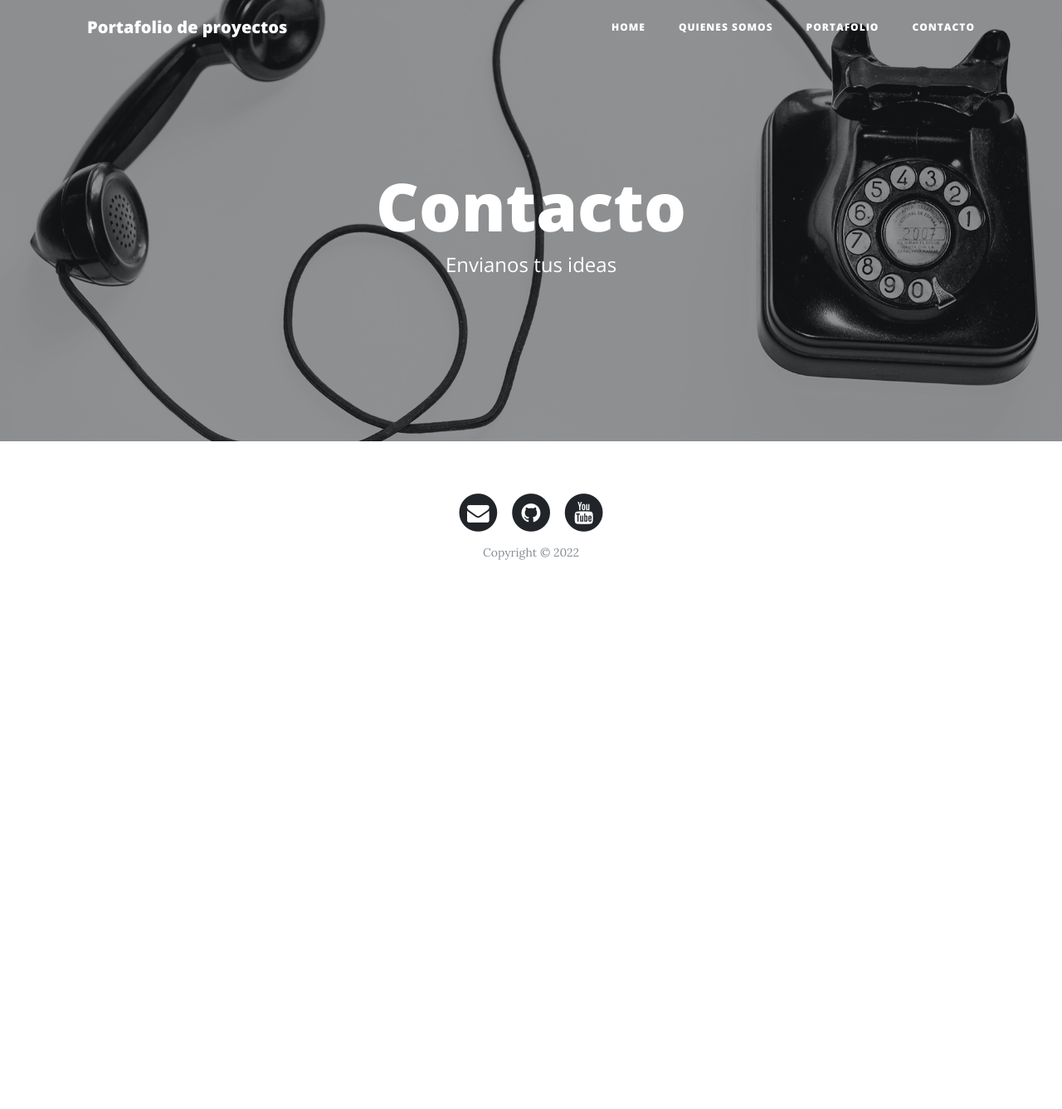
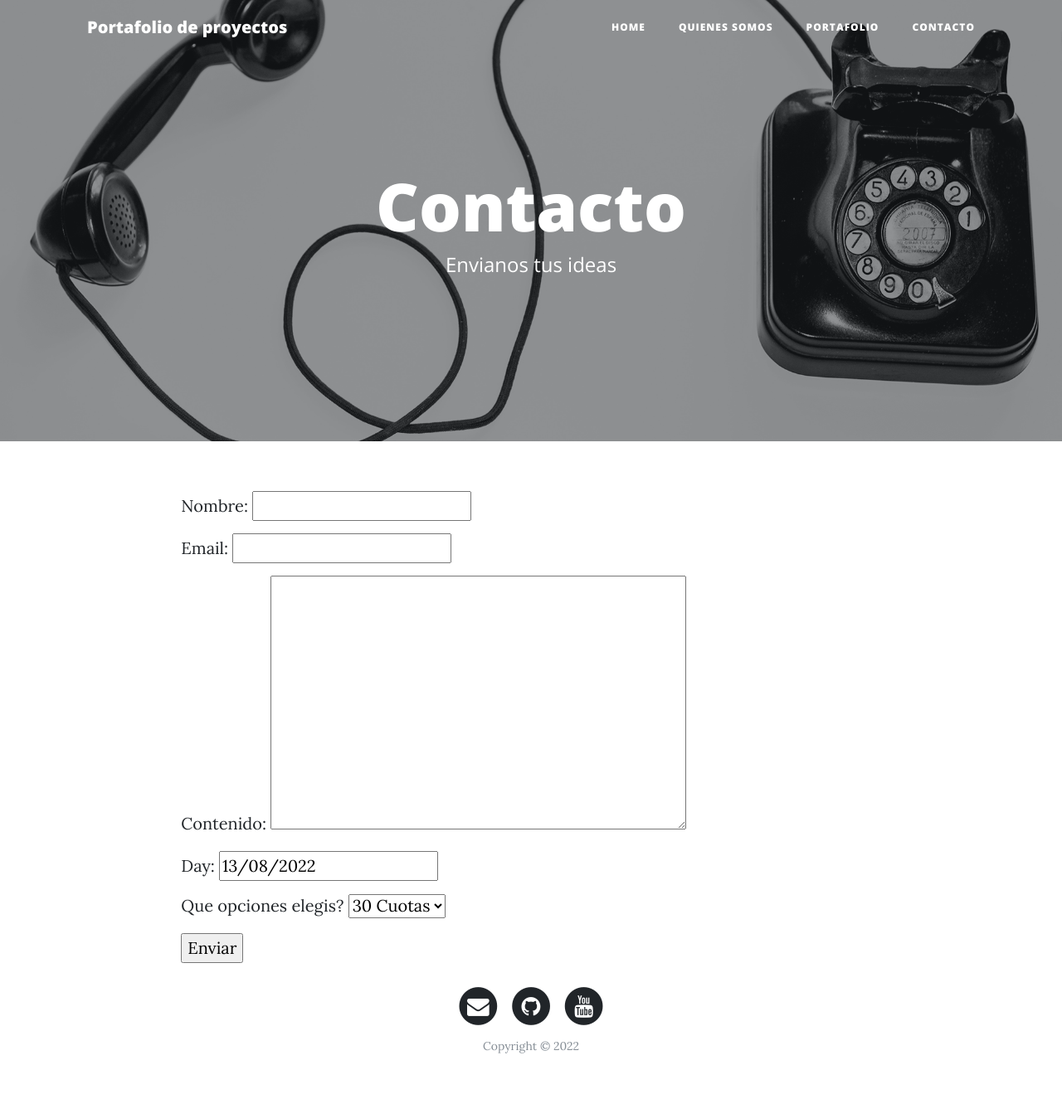
Before and after one commit to NicolasKorzusehec/Mi-Portfolio, a Django app: page /contact/ in a window 1280 px wide. Shown: the whole page at 83% size. Before the commit the page ends 675 px from the top, so only its background shows below. Run offline with Django 4.2, Linux system fonts and the light colour scheme; some libraries are stand-ins or nearby versions.

Commit message:
Desarrollamos el formulario de la page contact

```diff
--- a/primer_proyecto/contact/forms.py
+++ b/primer_proyecto/contact/forms.py
@@ -1,12 +1,19 @@
 from django import forms
-
+from datetime import date
 """ Es parecido a crear un modelo, ya que debemos indicar los campos y su tipo. El nuestro tiene tres:
 
 Nombre: que será una cadena de texto.
 Email: que tiene su propio tipo.
 Contenido: """
 
-class ContactoFrom(forms.Form):
+class ContactoForm(forms.Form):
     name = forms.CharField(label="Nombre", required=True)
     email = forms.EmailField(label="Email", required=True)
     content = forms.CharField(label="Contenido", required=True, widget=forms.Textarea())
+    """ Los campos vienen definidos en el módulo forms y para el nombre se utiliza el atributo label. Por defecto estos campos se renderizan como tags , pero se pueden cambiar estableciendo un tipo de widget, como en el caso el contenido donde queremos mostrar un tag <textarea>. """
+
+    #probamos que pasa si agregamos los campos de fechas y un selector.
+    day = forms.DateField(initial=date.today())
+
+    lista=[('A','30 Cuotas'),  ('B','60 Cuotas'), ('C', '90 Cuotas')]
+    item_lista= forms.CharField(label='Que opciones elegis?', widget=forms.Select(choices=lista))
--- a/primer_proyecto/contact/templates/contact/contact.html
+++ b/primer_proyecto/contact/templates/contact/contact.html
@@ -13,5 +13,38 @@
     <span class="subheading">Envianos tus ideas</span>
 {% endblock %}
 
+
+
 {% block content %}
+<!--Ahora modificamos el block content del template contact.html usando un bloque if que solo se mostrara cuando la vista sea generada con la variable enviado-->
+    {% if enviado %}
+    <div class="col-lg-8 col-md-10 mx-auto">
+
+        <p><b>Gracias {{enviado}} !</b></p>
+        <p><b>Tu mensaje se envio correctamente, en breve nos pondremos en contacto</b></p>
+
+    </div>
+
+
+    {% else %}
+    <div class="row">
+        <div class="col-lg-8 col-md-10 mx-auto">
+        <!-- Formulario de contacto-->
+            <form action="" method="POST">
+                {% csrf_token %}
+                <div class="form-group">
+
+                    <table>
+                        {{form.as_p}}
+                    </table>
+
+                    <input type="submit" value="Enviar" />
+
+                </div>
+
+            </form>
+        <!--{{request.POST}}-->
+        </div>
+    </div>
+    {% endif %}
 {% endblock %}
--- a/primer_proyecto/contact/views.py
+++ b/primer_proyecto/contact/views.py
@@ -1,7 +1,23 @@
 from django.shortcuts import render
+from django.urls import reverse
 import os
+
 
 # Create your views here.
 
+#importamos el modulo donde esta la clase ContactForm
+from .forms import ContactoForm
+
 def contact(request):
-    return render(request, os.path.join("contact","contact.html"))
+    # Se debe crear una instancia de este formulario en la vista 'contact' y enviarla al template
+    contact_form = ContactoForm
+    #validamos que ocurrio una peticion POST
+    if request.method == "POST":
+        #Traemos losdatos enviados
+        contact_form = contact_form(data=request.POST)
+        if contact_form.is_valid():
+            name = request.POST.get("name", "")
+            email = request.POST.get("email", "")
+            content = request.POST.get("content", "")
+            return render(request, os.path.join("contact","contact.html"), {"enviado": name})
+    return render(request, os.path.join("contact","contact.html"), {"form": contact_form})
--- a/primer_proyecto/proyecto_dj/urls.py
+++ b/primer_proyecto/proyecto_dj/urls.py
@@ -41,7 +41,7 @@ urlpatterns = [
 #La llamamos media y la creamos en la raíz de nuestro proyecto
 #Luego en el archivo settings.py y abajo de todo añadimos dos variables, una para indicar la URL externa y otra para la carpeta interna donde se encuentran los archivos media.
 
-##Si queremos ver la imagen en nuestro servidore de desarrollo, tenemos que editar nuestro archivo urls.py, en este caso se usara solo en modo debug.
+##Si queremos ver la imagen en nuestro servidor de desarrollo, tenemos que editar nuestro archivo urls.py, en este caso se usara solo en modo debug.
 #Como resultado, Podemos crear un proyecto en nuestra herramienta de gestión de portfolio de forma completa, modificarlo y visualizarlo.
 from django.conf import settings
 if settings.DEBUG:
```
